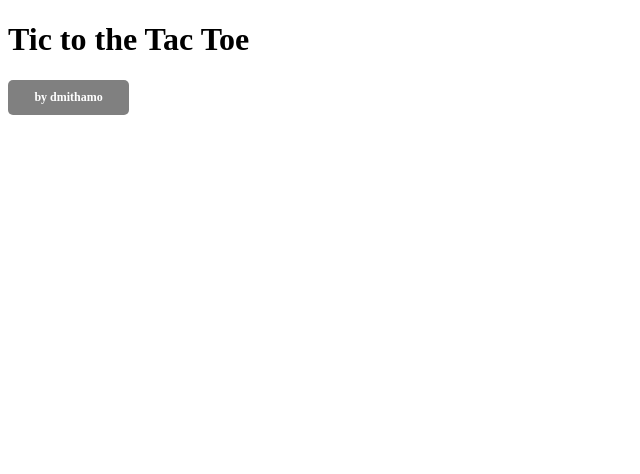
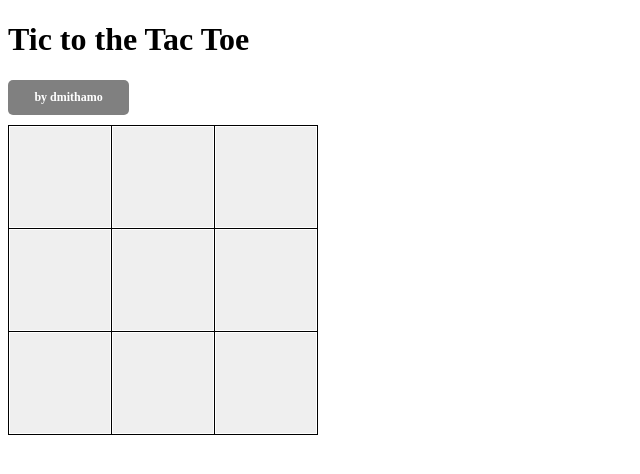
Before and after one commit to dmithamo/tic-tac-toe, a React (Create React App) app: page / in a window 1280 px wide. Shown: the top 474 px of the page, without its empty margins (0-640 px from the left). Built offline with nearby package versions, Linux system fonts and the light colour scheme; the HTML template or start-up script is replaced by a standard one.

Commit message:
set up the tictactoe table

```diff
--- a/src/App.js
+++ b/src/App.js
@@ -1,11 +1,13 @@
 import React from 'react';
 import Copyright from './components/Copyright';
+import Grid from './components/Grid';
 
 const App = () => (
   <div>
     <header>
       <h1>Tic to the Tac Toe</h1>
       <Copyright />
+      <Grid />
     </header>
   </div>
 );
--- /dev/null
+++ b/src/components/Grid.jsx
@@ -0,0 +1,53 @@
+import React from 'react';
+import styled from 'styled-components';
+
+const Grid = () => (
+  <Table>
+    <tbody>
+      <Row />
+      <Row />
+      <Row />
+    </tbody>
+  </Table>
+);
+
+const Row = () => (
+  <tr>
+    <Cell>
+      <Square />
+    </Cell>
+    <Cell>
+      <Square />
+    </Cell>
+    <Cell>
+      <Square />
+    </Cell>
+  </tr>
+);
+const Square = styled.button`
+  color: black;
+  font-family: monospace;
+  font-weight: bold;
+  font-size: 20px;
+  padding: 10px;
+  text-align: center;
+  border: none;
+  outline: none;
+  width: 100px;
+  height: 100px;
+  cursor: pointer;
+`;
+
+const Table = styled.table`
+  border: 1px solid black;
+  border-collapse: collapse;
+`;
+
+const Cell = styled.td`
+  border: 1px solid black;
+  border-collapse: collapse;
+  width: 100px;
+  height: 100px;
+`;
+
+export default Grid;
```
